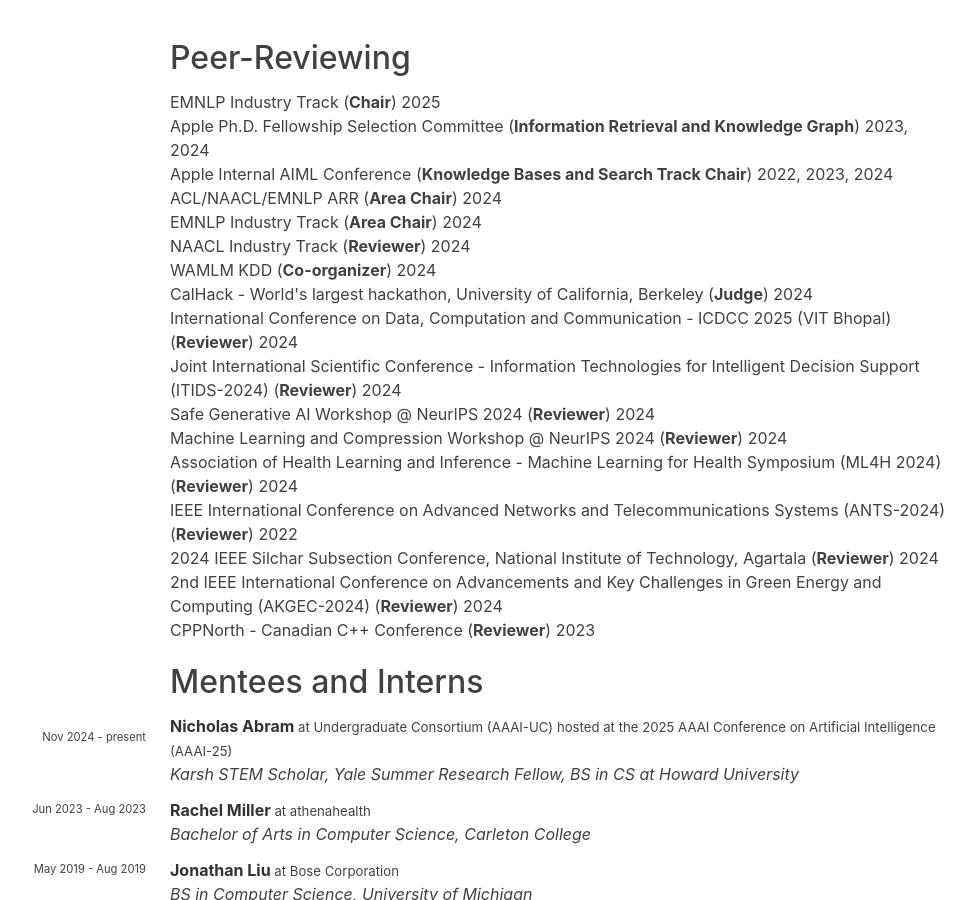
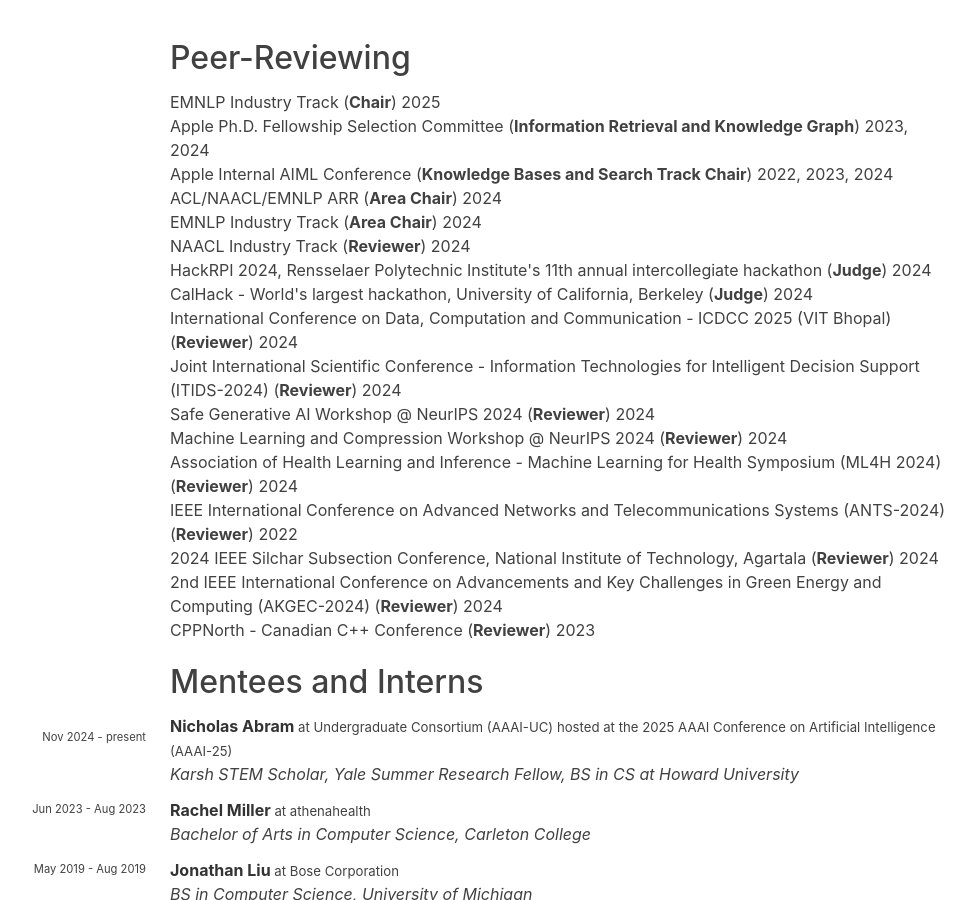
Before and after one commit to hariharanragothaman/hariharanragothaman.github.io, a Jekyll site: the page built from cv.md, in a window 1280 px wide and 900 px high, scrolled down 3048 px. Shown: the whole window, without its empty margins (162-1137 px from the left). Built offline with Jekyll 4.4.1, drawn with Linux system fonts in a browser that asks for light colours; nearby versions of some CDN libraries; some web fonts are replaced.

Commit message:
Polishes and Updates

```diff
--- a/_data/reviewer.yaml
+++ b/_data/reviewer.yaml
@@ -36,11 +36,11 @@
     - year: 2024
       url: https://2024.naacl.org/calls/industry/
 
-- venue: WAMLM KDD
-  venue-shorthand: Co-organizer
+- venue: HackRPI 2024, Rensselaer Polytechnic Institute's 11th annual intercollegiate hackathon
+  venue-shorthand: Judge
   years:
     - year: 2024
-      url: https://wamlm-kdd.github.io/wamlm/index.html
+      url: https://hackrpi2024.devpost.com/
 
 - venue: CalHack - World's largest hackathon, University of California, Berkeley
   venue-shorthand: Judge
```
